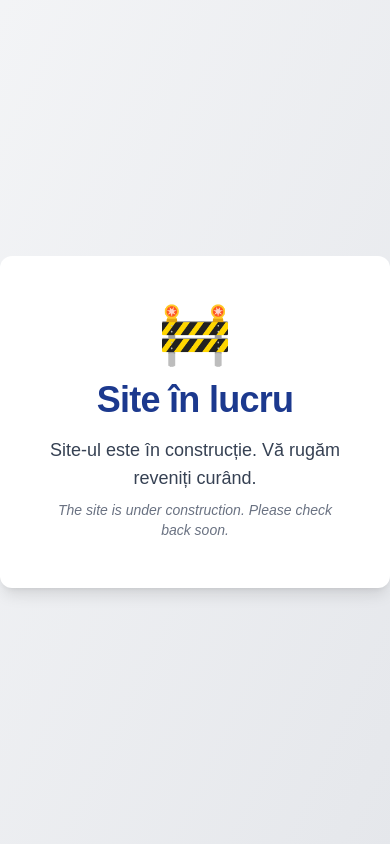
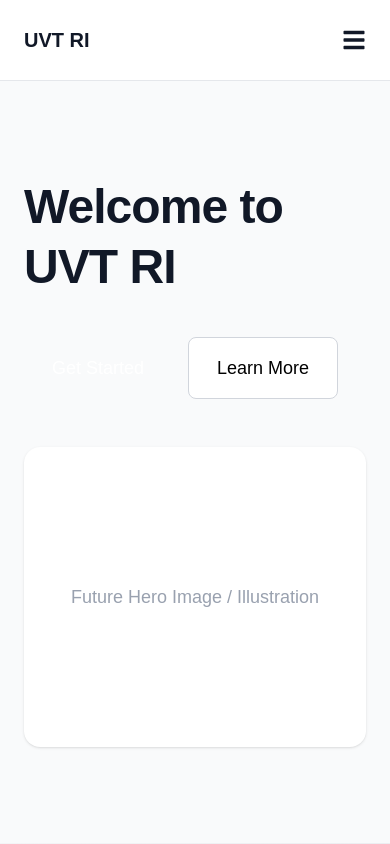
Before and after one commit to Q-UW9/ro.uvt.ri, a React (Vite) app in the folder frontend/: page / in a window 390 px wide. Shown: the top 844 px of the page. Built offline with nearby package versions, Linux system fonts and the light colour scheme.

Commit message:
feat: implement navbar and hero section architecture

```diff
--- a/frontend/package.json
+++ b/frontend/package.json
@@ -10,8 +10,10 @@
     "preview": "vite preview"
   },
   "dependencies": {
+    "clsx": "^2.1.1",
     "react": "^19.2.5",
     "react-dom": "^19.2.5",
+    "react-icons": "^5.6.0",
     "react-router-dom": "^7.14.2"
   },
   "devDependencies": {
--- /dev/null
+++ b/frontend/src/components/organisms/HeroSection/HeroSection.tsx
@@ -0,0 +1,58 @@
+import { Button } from '../../atoms/Button/Button'
+import { Typography } from '../../atoms/Typography/Typography'
+
+interface HeroSectionProps {
+  title: string
+  subtitle: string
+  primaryButtonText?: string
+  secondaryButtonText?: string
+}
+
+export function HeroSection({
+  title,
+  subtitle,
+  primaryButtonText,
+  secondaryButtonText,
+}: HeroSectionProps) {
+  return (
+    <section className="bg-gray-50 py-24">
+      <div className="mx-auto flex max-w-[1280px] flex-col gap-12 px-6 md:flex-row md:items-center md:justify-between">
+
+        {/* Left Content */}
+        <div className="max-w-2xl space-y-6">
+          <Typography variant="h1">
+            {title}
+          </Typography>
+
+          <Typography
+            variant="body"
+            className="text-lg text-gray-600"
+          >
+            {subtitle}
+          </Typography>
+
+          <div className="flex flex-wrap gap-4 pt-4">
+            {primaryButtonText && (
+              <Button variant="primary" size="lg">
+                {primaryButtonText}
+              </Button>
+            )}
+
+            {secondaryButtonText && (
+              <Button variant="ghost" size="lg">
+                {secondaryButtonText}
+              </Button>
+            )}
+          </div>
+        </div>
+
+        {/* Right Side Placeholder */}
+        <div className="flex h-[300px] w-full items-center justify-center rounded-2xl bg-white shadow-sm md:w-[450px]">
+          <p className="text-gray-400">
+            Future Hero Image / Illustration
+          </p>
+        </div>
+      </div>
+    </section>
+  )
+}
--- /dev/null
+++ b/frontend/src/components/organisms/Navbar/Navbar.tsx
@@ -0,0 +1,80 @@
+import { useState } from 'react'
+import clsx from 'clsx'
+
+import { FaBars, FaTimes } from 'react-icons/fa'
+
+import { Button } from '../../atoms/Button/Button'
+
+const navLinks = [
+  { label: 'Home', href: '#' },
+  { label: 'Admissions', href: '#' },
+  { label: 'Erasmus', href: '#' },
+  { label: 'Contact', href: '#' },
+]
+
+export function Navbar() {
+  const [isOpen, setIsOpen] = useState(false)
+
+  return (
+    <header className="sticky top-0 z-50 border-b border-gray-200 bg-white">
+      <div className="mx-auto flex h-20 max-w-[1280px] items-center justify-between px-6">
+
+        {/* Logo */}
+        <div className="text-xl font-bold text-uvt-blue">
+          UVT RI
+        </div>
+
+        {/* Desktop Navigation */}
+        <nav className="hidden items-center gap-8 md:flex">
+          {navLinks.map((link) => (
+            <a
+              key={link.label}
+              href={link.href}
+              className="text-sm font-medium transition-colors hover:text-uvt-blue"
+            >
+              {link.label}
+            </a>
+          ))}
+
+          <Button size="sm">
+            Apply Now
+          </Button>
+        </nav>
+
+        {/* Mobile Menu Button */}
+        <button
+          type="button"
+          aria-label="Toggle menu"
+          onClick={() => setIsOpen(!isOpen)}
+          className="text-2xl md:hidden"
+        >
+          {isOpen ? <FaTimes /> : <FaBars />}
+        </button>
+      </div>
+
+      {/* Mobile Navigation */}
+      <div
+        className={clsx(
+          'overflow-hidden transition-all duration-300 md:hidden',
+          isOpen ? 'max-h-96 border-t border-gray-200' : 'max-h-0'
+        )}
+      >
+        <nav className="flex flex-col gap-4 px-6 py-5">
+          {navLinks.map((link) => (
+            <a
+              key={link.label}
+              href={link.href}
+              className="text-sm font-medium"
+            >
+              {link.label}
+            </a>
+          ))}
+
+          <Button size="sm">
+            Apply Now
+          </Button>
+        </nav>
+      </div>
+    </header>
+  )
+}
--- a/frontend/src/pages/UnderConstruction.tsx
+++ b/frontend/src/pages/UnderConstruction.tsx
@@ -1,16 +1,40 @@
-import { s } from "./UnderConstruction.styles";
+import { Navbar } from '../components/organisms/Navbar/Navbar'
+
+import { s } from './UnderConstruction.styles'
+
+import { HeroSection } from '../components/organisms/HeroSection/HeroSection'
 
 function UnderConstruction() {
   return (
-    <div className={s.container}>
-      <div className={s.card}>
-        <div className={s.icon}>🚧</div>
-        <h1 className={s.title}>Site în lucru</h1>
-        <p className={s.text}>Site-ul este în construcție. Vă rugăm reveniți curând.</p>
-        <p className={s.subtitle}>The site is under construction. Please check back soon.</p>
+    <>
+      <Navbar />
+
+      <HeroSection
+      title="Welcome to UVT RI"
+      subtitle="Building a reusable frontend architecture for the university platform."
+      primaryButtonText="Get Started"
+      secondaryButtonText="Learn More"
+      />
+
+      <div className={s.container}>
+        <div className={s.card}>
+          <div className={s.icon}>🚧</div>
+
+          <h1 className={s.title}>
+            Site în lucru
+          </h1>
+
+          <p className={s.text}>
+            Site-ul este în construcție. Vă rugăm reveniți curând.
+          </p>
+
+          <p className={s.subtitle}>
+            The site is under construction. Please check back soon.
+          </p>
+        </div>
       </div>
-    </div>
-  );
+    </>
+  )
 }
 
-export default UnderConstruction;
+export default UnderConstruction
```
Also changed, not shown: 1 other file (tests, documents, lock files or other folders).
